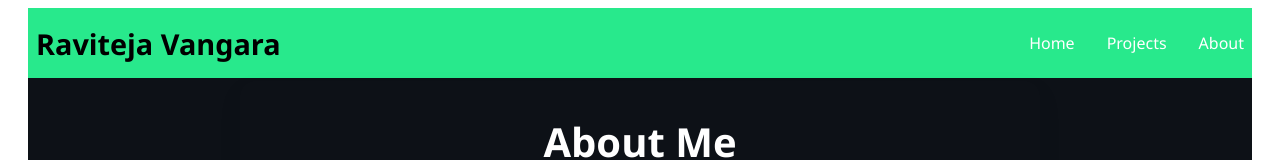
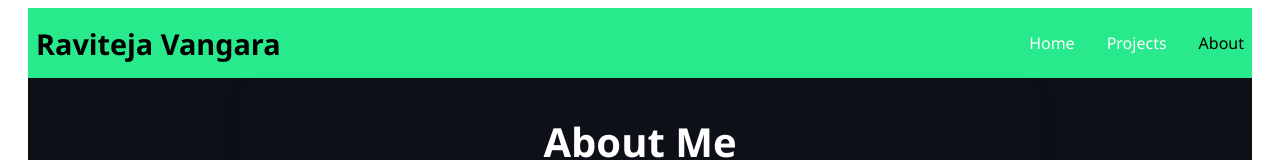
Before and after one commit to Raviptg/Portfolio, an Angular app: page /About in a window 1280 px wide. Shown: the top 160 px of the page. Built offline with nearby package versions, Linux system fonts and the light colour scheme.

Commit message:
Activepage

```diff
--- a/src/app/Component/about/about.component.html
+++ b/src/app/Component/about/about.component.html
@@ -5,7 +5,7 @@
     <ul class="nav-links">
         <li> <a routerLink="/Home" routerLinkActive="active">Home </a></li>
         <li><a routerLink="/Projects" routerLinkActive="active">Projects</a></li>
-        <li><a routerLink="/About" >About</a></li>
+        <li><a routerLink="/About" routerLinkActive="active">About</a></li>
 
     </ul>
     <!-- <div class="menu-toggle">&#9776;</div> -->
--- a/src/app/Component/about/about.component.scss
+++ b/src/app/Component/about/about.component.scss
@@ -39,7 +39,9 @@
     width: 100%;
   }
 
-
+  .nav-links li a.active {
+  color: #000000 !important;
+}
   .navbar {
     display: flex;
     justify-content: space-between;
--- a/src/app/Component/home/home.component.scss
+++ b/src/app/Component/home/home.component.scss
@@ -30,6 +30,10 @@ li a {
   li a:hover {
     color: #090909; /* Optional hover effect */
   }
+
+  .nav-links li a.active {
+  color: #000000 !important;
+}
 
 .logo {
   font-size: 1.8rem;
--- a/src/app/Component/projects/projects.component.scss
+++ b/src/app/Component/projects/projects.component.scss
@@ -134,7 +134,9 @@
   .nav-links li a:hover::after {
     width: 100%;
   }
-
+  .nav-links li a.active {
+  color: #000000 !important;
+}
 // .container{
 //   display: flex;
 //   width: 820px;
```
